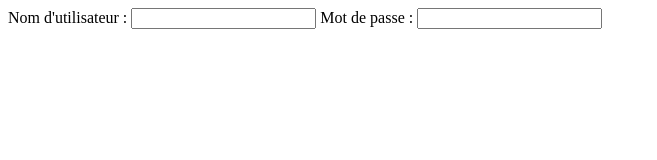
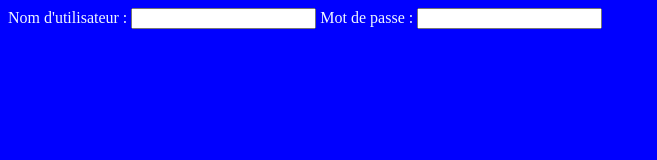
Before and after one commit to nelle-au-miel/projet-web-420250, a plain HTML site: page index.html in a window 1280 px wide. Shown: the whole page, without its empty margins (0-657 px from the left). Drawn offline with Linux system fonts and the light colour scheme.

Commit message:
Ajout d'un style pour la page #2

```diff
--- a/index.html
+++ b/index.html
@@ -5,6 +5,7 @@
     <meta charset="UTF-8">
     <meta name="viewport" content="width=device-width, initial-scale=1.0">
     <title>Inscription</title>
+    <link rel="stylesheet" href="style.css">
 </head>
 
 <body>
--- /dev/null
+++ b/style.css
@@ -0,0 +1,6 @@
+body {
+    background-color: blue;
+}
+label, input {
+    color: aliceblue;
+}
```
